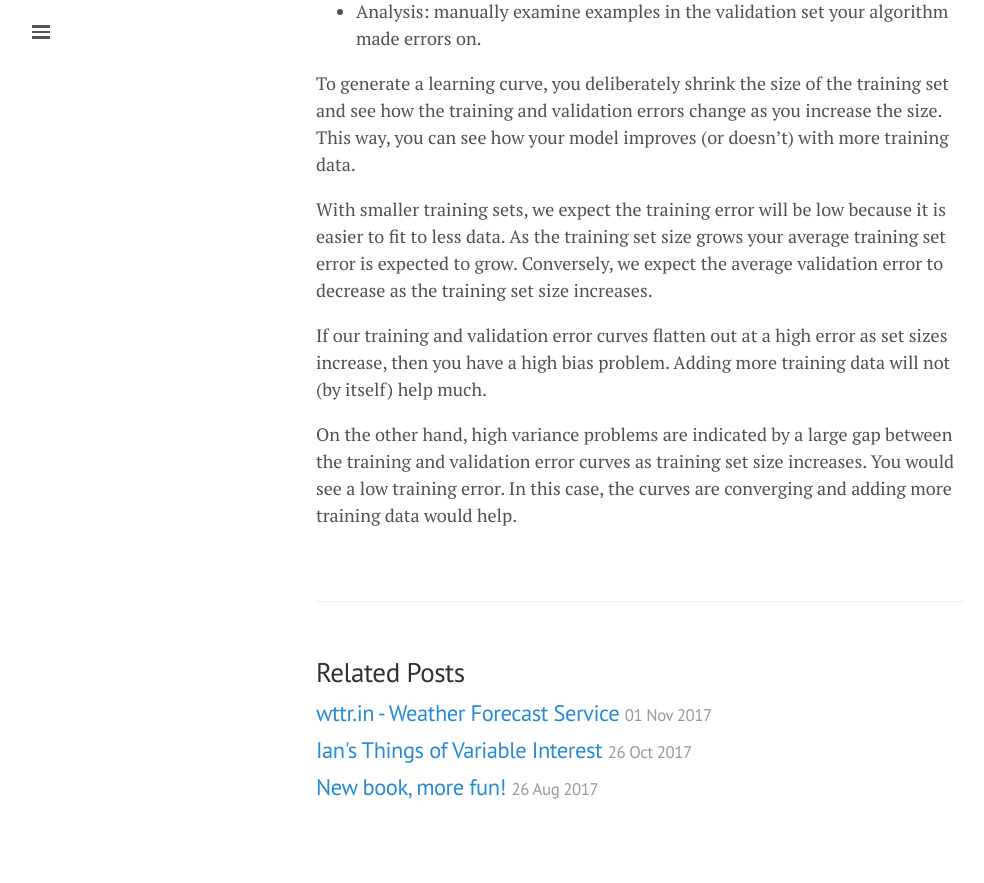
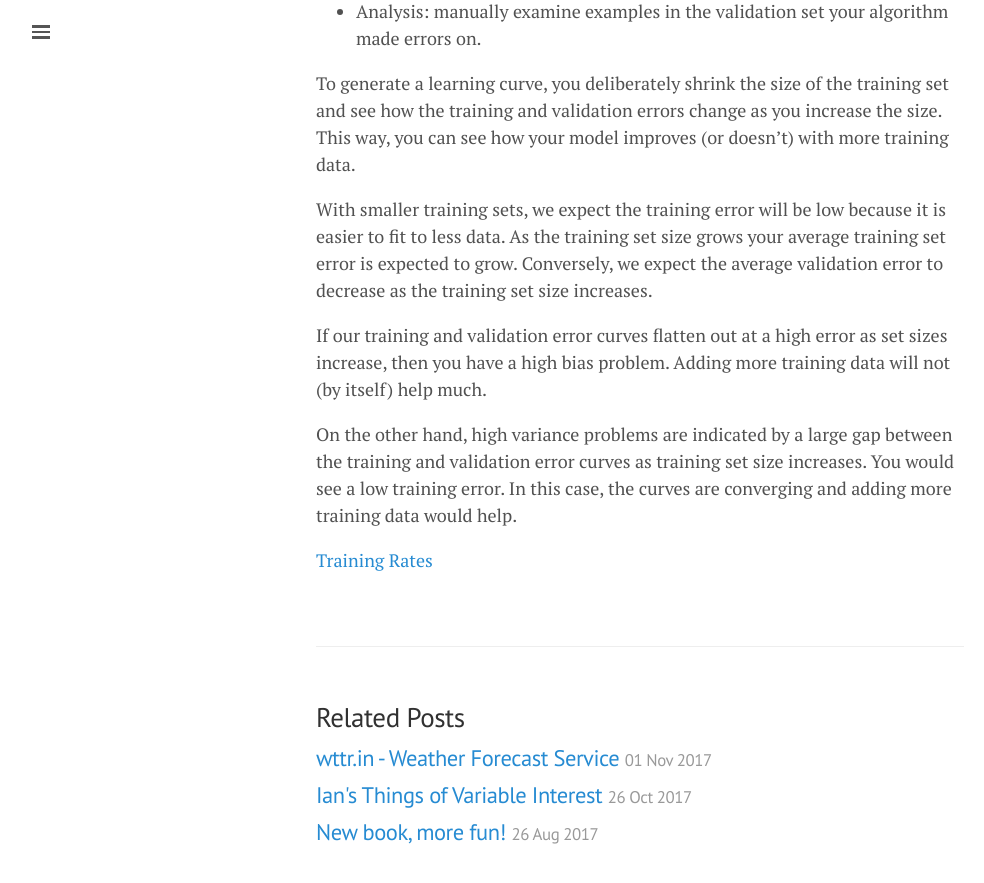
Before and after one commit to lgeurts/lgeurts.github.io, a Jekyll site: the page built from _posts/2018-06-29-artificial-intelligence-basics.md, in a window 1280 px wide and 900 px high, scrolled down 6563 px. Shown: the top 883 px of the window, without its empty margins (0-984 px from the left). Built offline with Jekyll 4.4.1, drawn with Linux system fonts in a browser that asks for light colours; nearby versions of some CDN libraries; before the commit the page ends 7418 px from its top, so only the background shows below that.

Commit message:
Update 2018-06-29-artificial-intelligence-basics.md

```diff
--- a/_posts/2018-06-29-artificial-intelligence-basics.md
+++ b/_posts/2018-06-29-artificial-intelligence-basics.md
@@ -180,3 +180,5 @@ Conversely, we expect the average validation error to decrease as the training s
 If our training and validation error curves flatten out at a high error as set sizes increase, then you have a high bias problem. Adding more training data will not (by itself) help much.
 
 On the other hand, high variance problems are indicated by a large gap between the training and validation error curves as training set size increases. You would see a low training error. In this case, the curves are converging and adding more training data would help.
+
+[Training Rates](/assets/articial-intelligence/training-rates.png)
```
